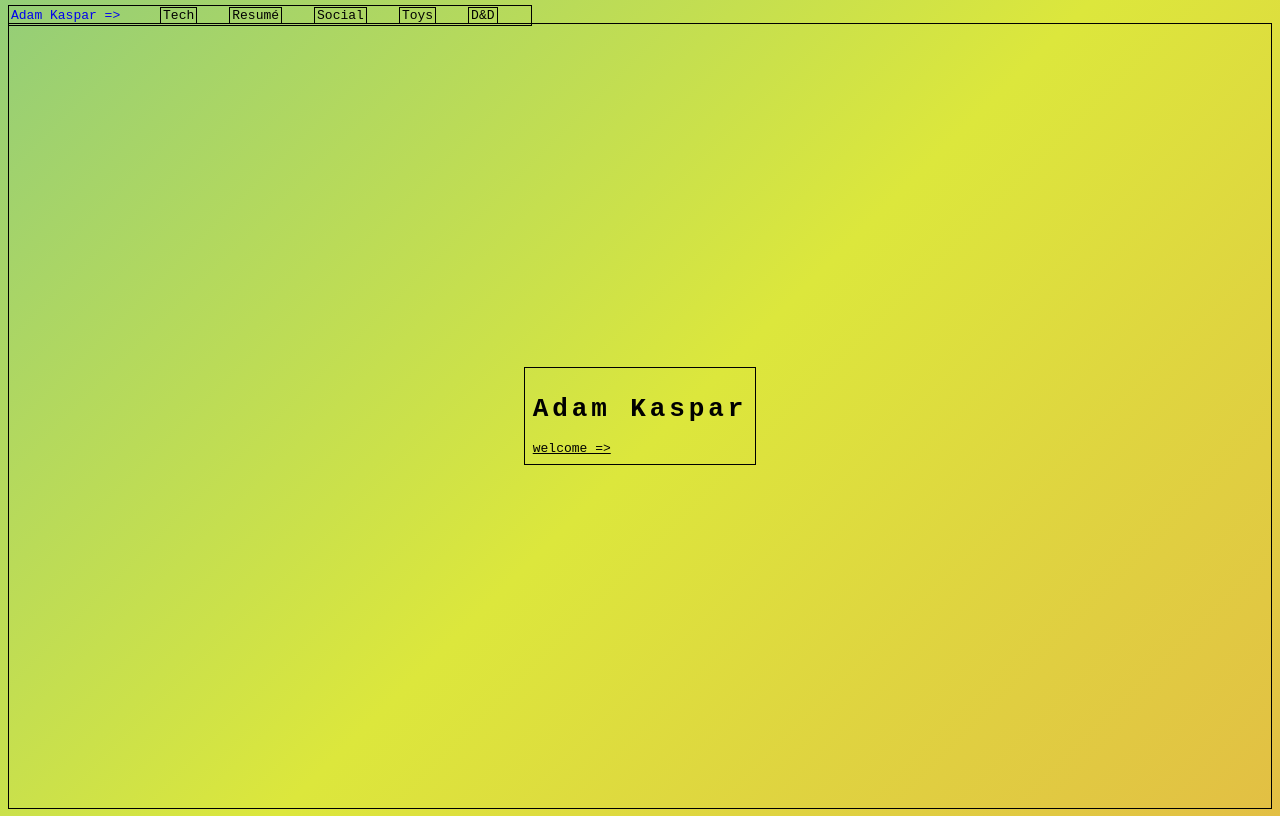
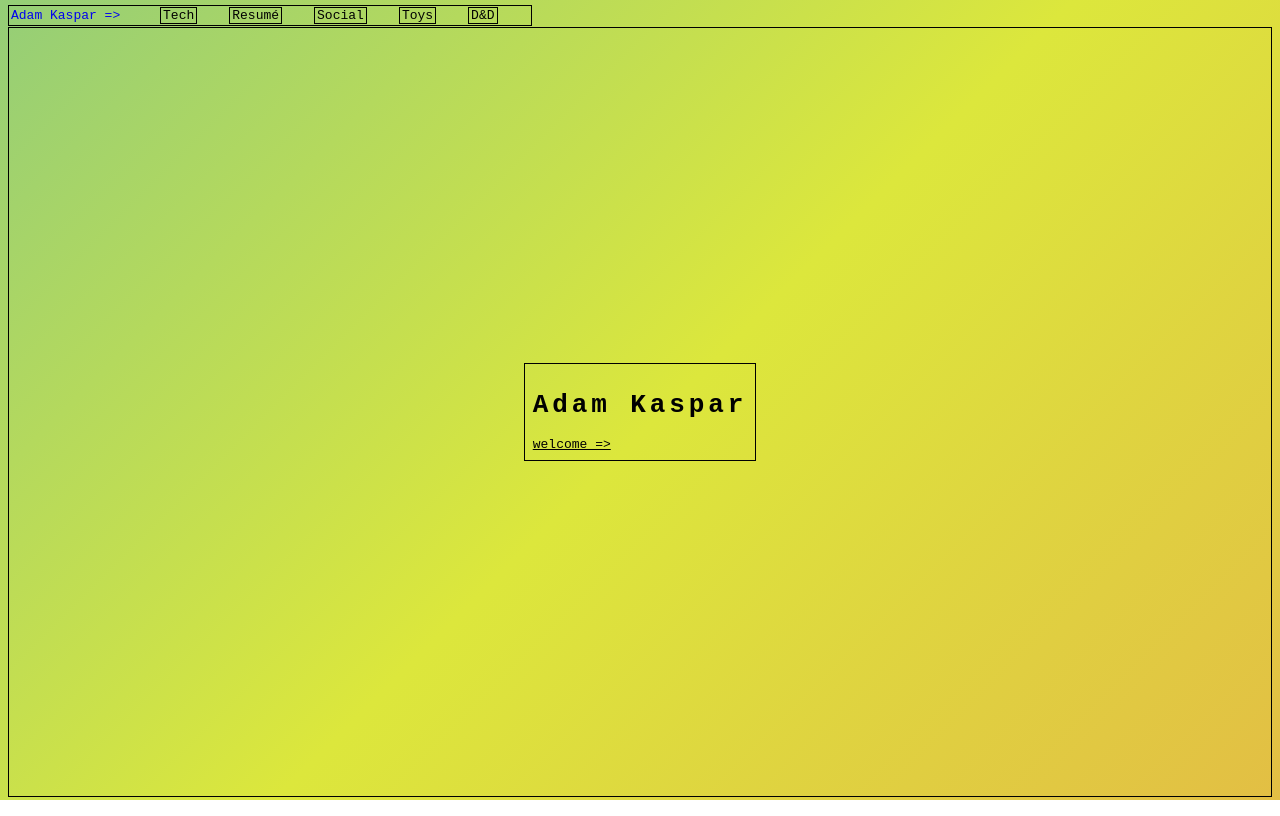
Before and after one commit to wakaspar/wakaspar-svelte, a SvelteKit app: page / in a window 1280 px wide. Built offline with nearby package versions, Linux system fonts and the light colour scheme.

Commit message:
updates height styles

```diff
--- a/src/app.css
+++ b/src/app.css
@@ -7,7 +7,7 @@ body {
   background: linear-gradient(-45deg, #ee7752, #dce73c, #23a6d5, #23d5ab);
   background-size: 400% 400%;
   animation: gradient 18s ease infinite;
-  height: 100vh;
+  height: 98vh;
 }
 
 h2 {
--- a/src/routes/+page.svelte
+++ b/src/routes/+page.svelte
@@ -11,7 +11,8 @@
 
 <style>
     .grid {
-        min-height: 98vh;
+        margin-top: .25rem;
+        height: 96vh;
         border: 1px solid #000;
         display: grid;
         justify-content: center;
```
